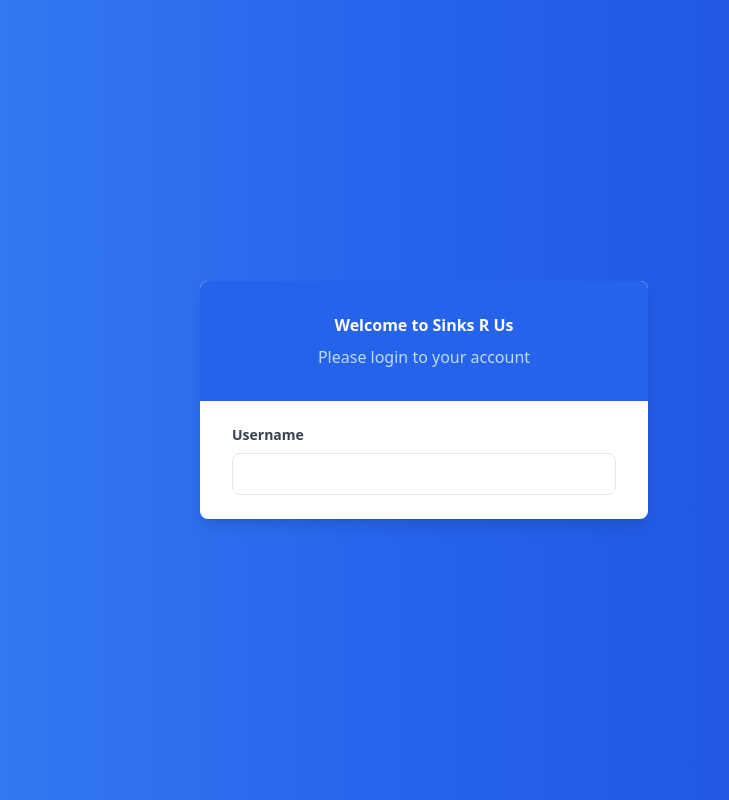
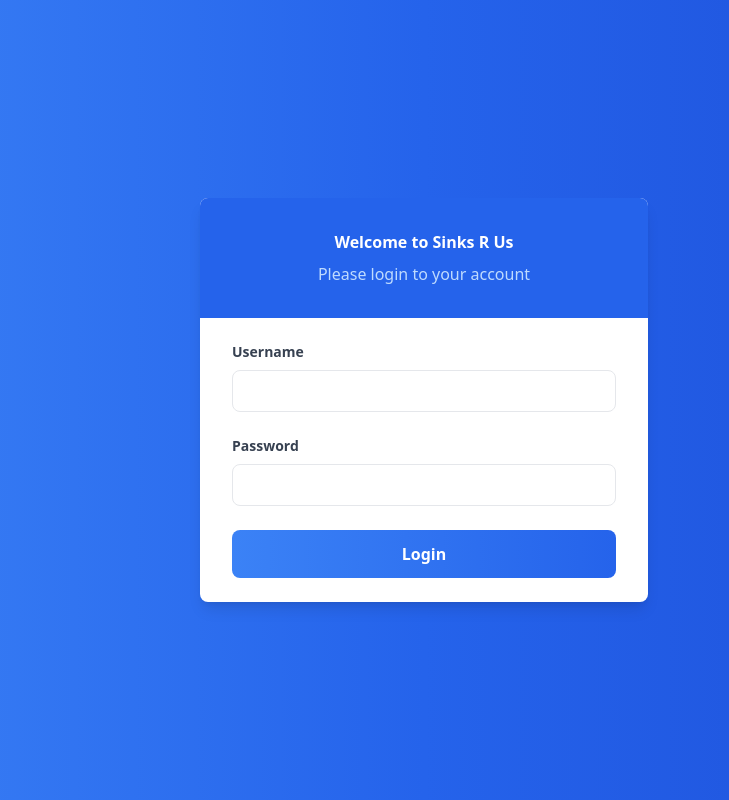
Before and after one commit to kfortez/sinkssys, a plain HTML site: page index.html in a window 1280 px wide. Shown: the whole page, without its empty margins (216-945 px from the left). Drawn offline with nearby package versions, Linux system fonts and the light colour scheme.

Commit message:
Password field and Login button update

```diff
--- a/index.html
+++ b/index.html
@@ -22,6 +22,19 @@
                         <input id="username" name="username" type="text" required
                         class="block w-full px-4 py-2 mt-2 border rounded-lg focus:outline-none focus:ring focus:ring-blue-300">
                     </div>
+
+                    <div>
+                        <label for="password" class="block text-sm font-semibold text-gray-700">Password</label>
+                        <input id="password" name="password" type="password" required
+                        class="block w-full px-4 py-2 mt-2 border rounded-lg focus:outline-none focus:ring-blue-300">
+                    </div>
+
+                    <div>
+                        <button type="submit"
+                        class="w-full py-3 bg-gradient-to-r from-blue-500 to-blue-600 text-white font-bold rounded-lg hover:bg-blue-700 focus:outline-none focus:ring focus:ring-blue-300">
+                        Login
+                        </button>
+                    </div>
                 </form>
             </div>
         </div>
```
